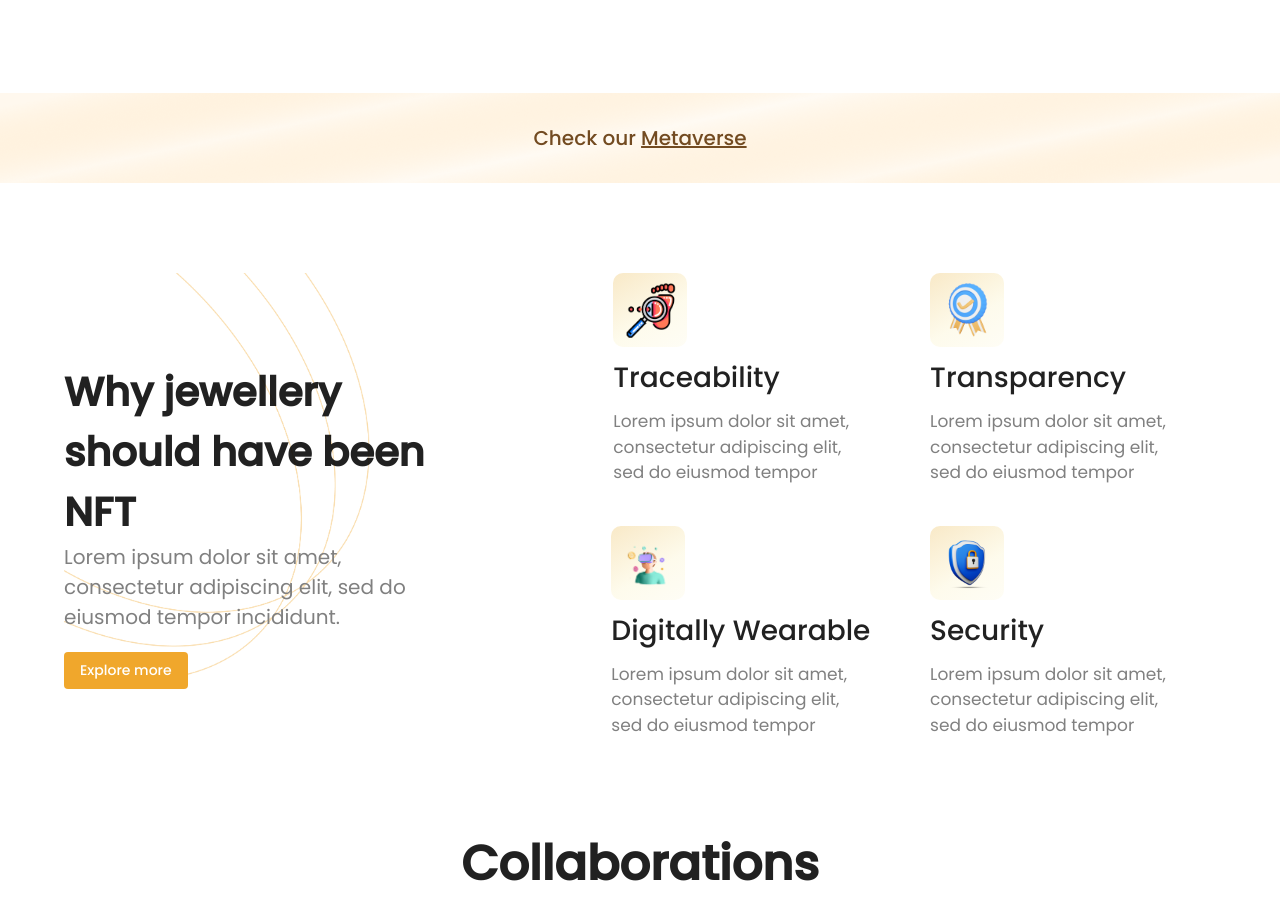
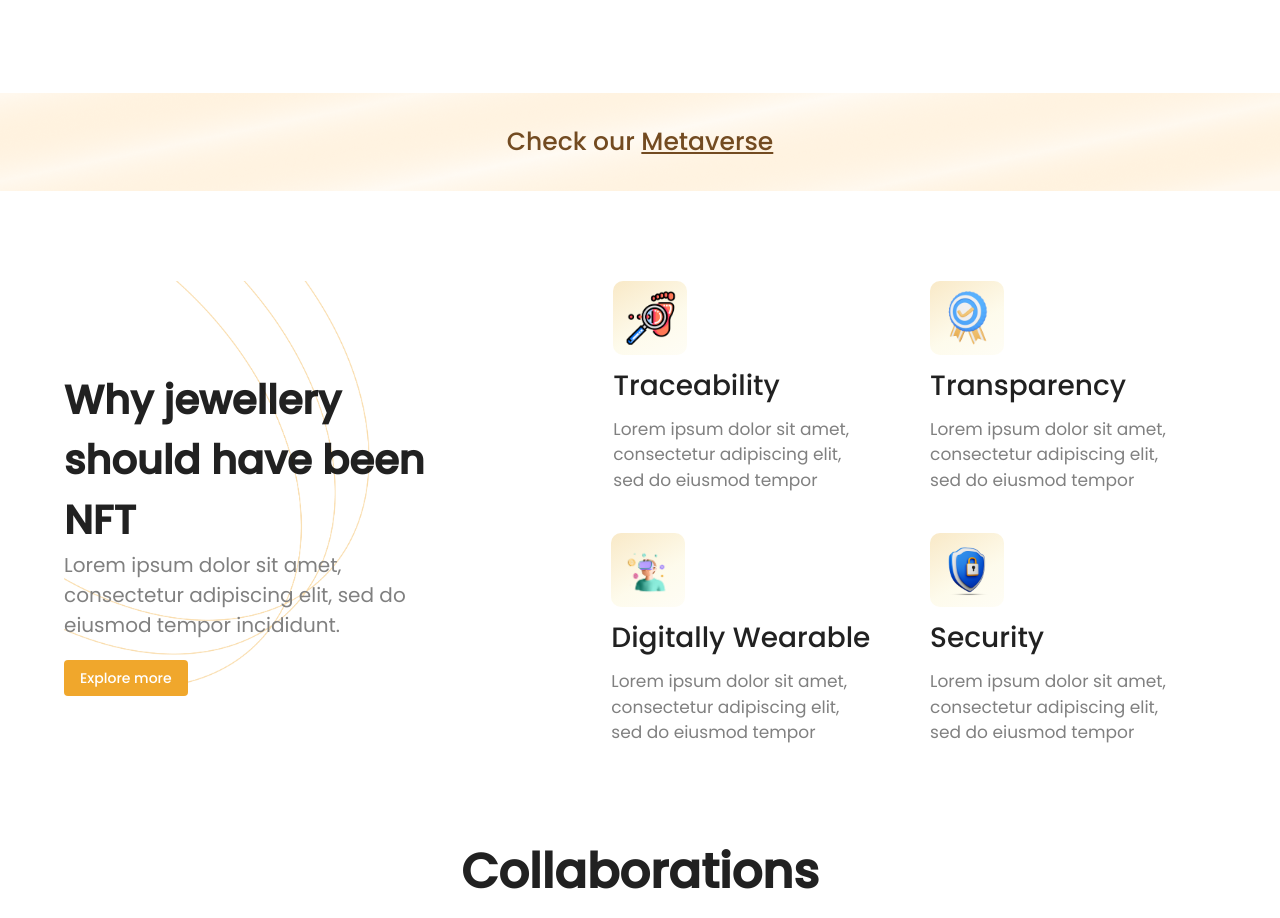
Before and after one commit to ArtisticJewellers/nfjlabs-website, a React (Create React App) app: page / in a window 1280 px wide. Shown: the part 2464-3382 px from the top of the page. Built offline with nearby package versions, Linux system fonts and the light colour scheme.

Commit message:
increase metaverse section font size

```diff
--- a/src/pages/home/Metaverse.js
+++ b/src/pages/home/Metaverse.js
@@ -17,7 +17,7 @@ const Metaverse = () => {
       }}
     >
       <Centered>
-        <Typography sx={{ fontWeight: 500, fontSize: { xs: "15px", sm: "18px", md: "20px" }, color: "#734b21" }}>
+        <Typography sx={{ fontWeight: 500, fontSize: { xs: "15px", sm: "18px", md: "25px" }, color: "#734b21" }}>
           Check our{" "}
           <a href="https://example.com/metaverse" style={{ color: "#734b21" }}>
             Metaverse
```
